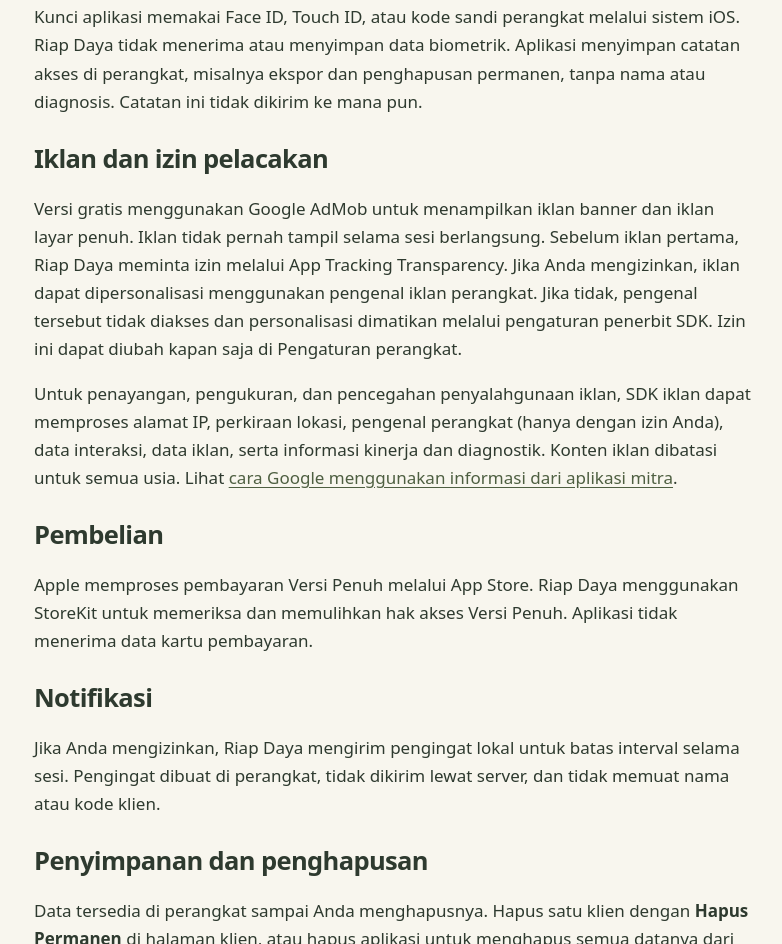
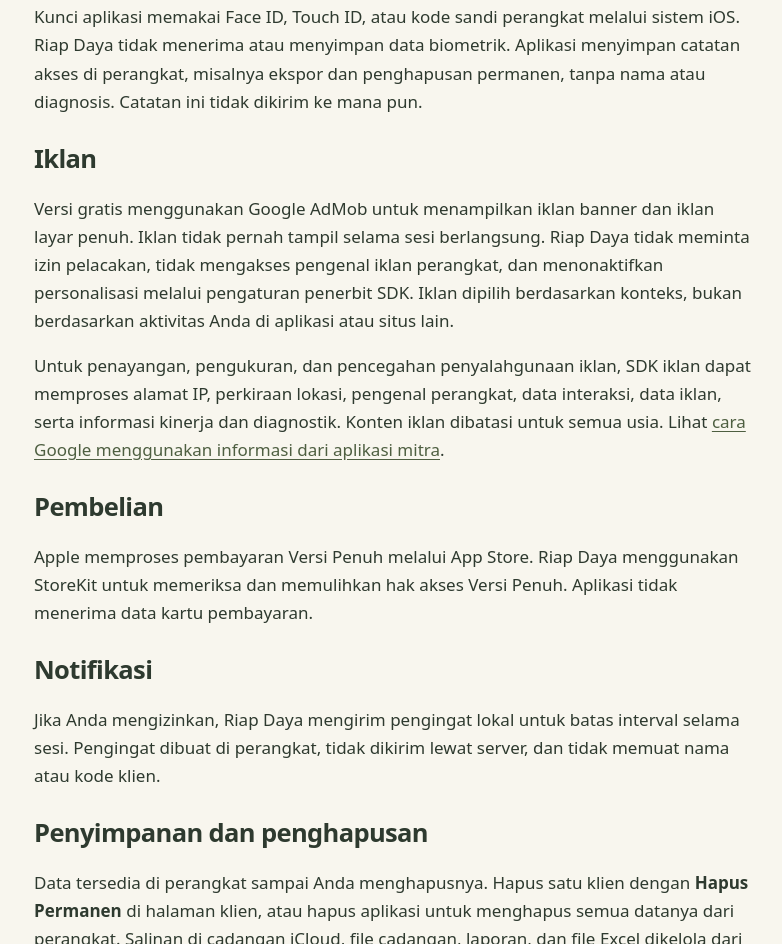
Before and after one commit to ahmadnizar0209/riapdaya-support, a plain HTML site: page privacy.html in a window 1280 px wide. Shown: the part 921-1865 px from the top of the page, without its empty margins (246-1028 px from the left). Drawn offline with Linux system fonts and the light colour scheme.

Commit message:
Privacy policy: ads are non-personalised, no tracking prompt
Co-Authored-By: Claude Opus 5.5 <noreply@anthropic.com>
Claude-Session: https://claude.ai/code/session_012rJVxwhXJ3tKv2XFjtcDXA

```diff
--- a/privacy.html
+++ b/privacy.html
@@ -26,9 +26,9 @@
 <p>Riap Daya digunakan oleh terapis, bukan oleh anak. Data tentang anak dimasukkan oleh terapis atau klinik, yang bertanggung jawab memperoleh persetujuan orang tua atau wali sesuai prosedur dan hukum yang berlaku.</p>
 <h2>Kunci aplikasi dan catatan akses</h2>
 <p>Kunci aplikasi memakai Face ID, Touch ID, atau kode sandi perangkat melalui sistem iOS. Riap Daya tidak menerima atau menyimpan data biometrik. Aplikasi menyimpan catatan akses di perangkat, misalnya ekspor dan penghapusan permanen, tanpa nama atau diagnosis. Catatan ini tidak dikirim ke mana pun.</p>
-<h2>Iklan dan izin pelacakan</h2>
-<p>Versi gratis menggunakan Google AdMob untuk menampilkan iklan banner dan iklan layar penuh. Iklan tidak pernah tampil selama sesi berlangsung. Sebelum iklan pertama, Riap Daya meminta izin melalui App Tracking Transparency. Jika Anda mengizinkan, iklan dapat dipersonalisasi menggunakan pengenal iklan perangkat. Jika tidak, pengenal tersebut tidak diakses dan personalisasi dimatikan melalui pengaturan penerbit SDK. Izin ini dapat diubah kapan saja di Pengaturan perangkat.</p>
-<p>Untuk penayangan, pengukuran, dan pencegahan penyalahgunaan iklan, SDK iklan dapat memproses alamat IP, perkiraan lokasi, pengenal perangkat (hanya dengan izin Anda), data interaksi, data iklan, serta informasi kinerja dan diagnostik. Konten iklan dibatasi untuk semua usia. Lihat <a href="https://policies.google.com/technologies/partner-sites?hl=id">cara Google menggunakan informasi dari aplikasi mitra</a>.</p>
+<h2>Iklan</h2>
+<p>Versi gratis menggunakan Google AdMob untuk menampilkan iklan banner dan iklan layar penuh. Iklan tidak pernah tampil selama sesi berlangsung. Riap Daya tidak meminta izin pelacakan, tidak mengakses pengenal iklan perangkat, dan menonaktifkan personalisasi melalui pengaturan penerbit SDK. Iklan dipilih berdasarkan konteks, bukan berdasarkan aktivitas Anda di aplikasi atau situs lain.</p>
+<p>Untuk penayangan, pengukuran, dan pencegahan penyalahgunaan iklan, SDK iklan dapat memproses alamat IP, perkiraan lokasi, pengenal perangkat, data interaksi, data iklan, serta informasi kinerja dan diagnostik. Konten iklan dibatasi untuk semua usia. Lihat <a href="https://policies.google.com/technologies/partner-sites?hl=id">cara Google menggunakan informasi dari aplikasi mitra</a>.</p>
 <h2>Pembelian</h2>
 <p>Apple memproses pembayaran Versi Penuh melalui App Store. Riap Daya menggunakan StoreKit untuk memeriksa dan memulihkan hak akses Versi Penuh. Aplikasi tidak menerima data kartu pembayaran.</p>
 <h2>Notifikasi</h2>
```
